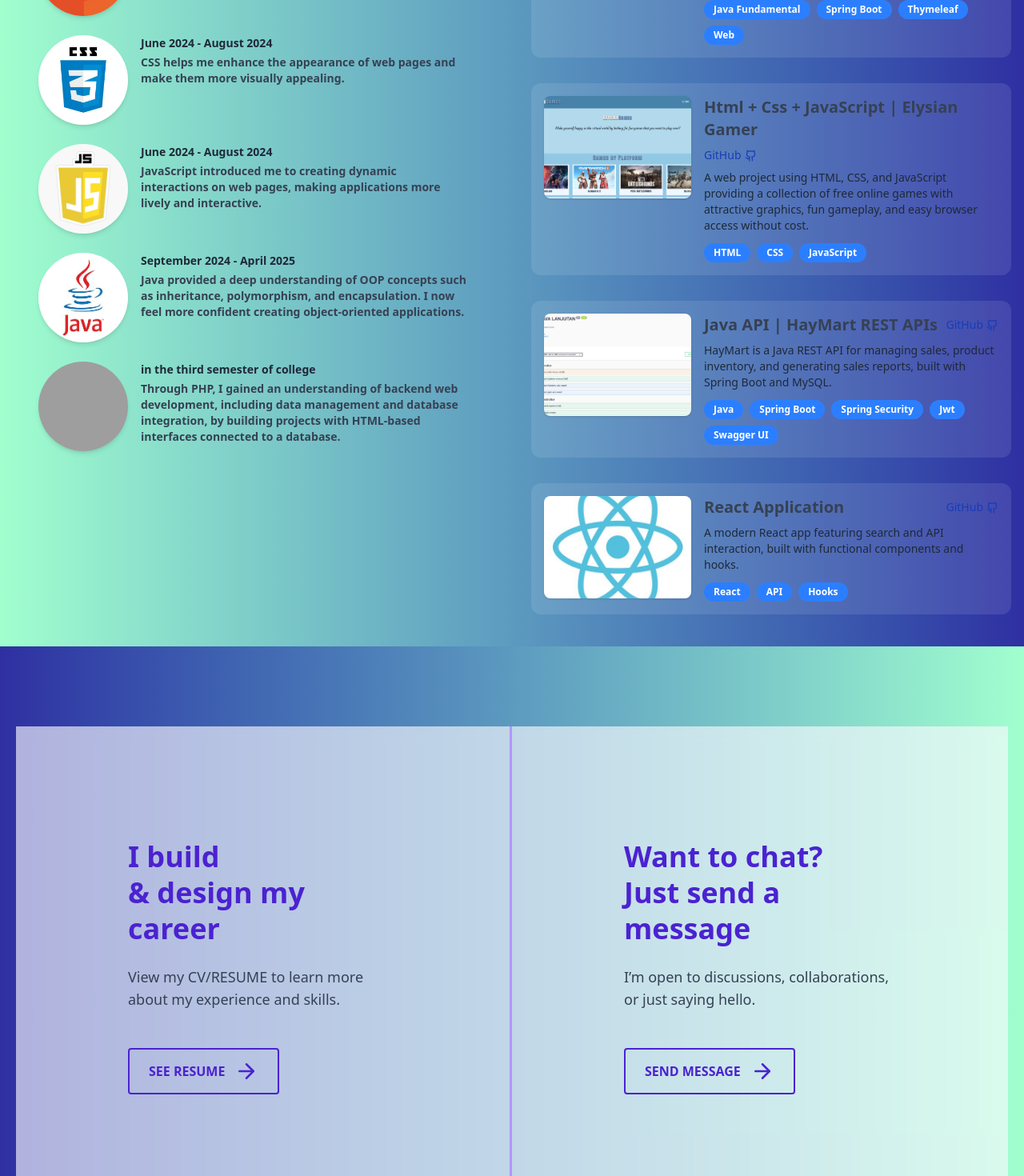
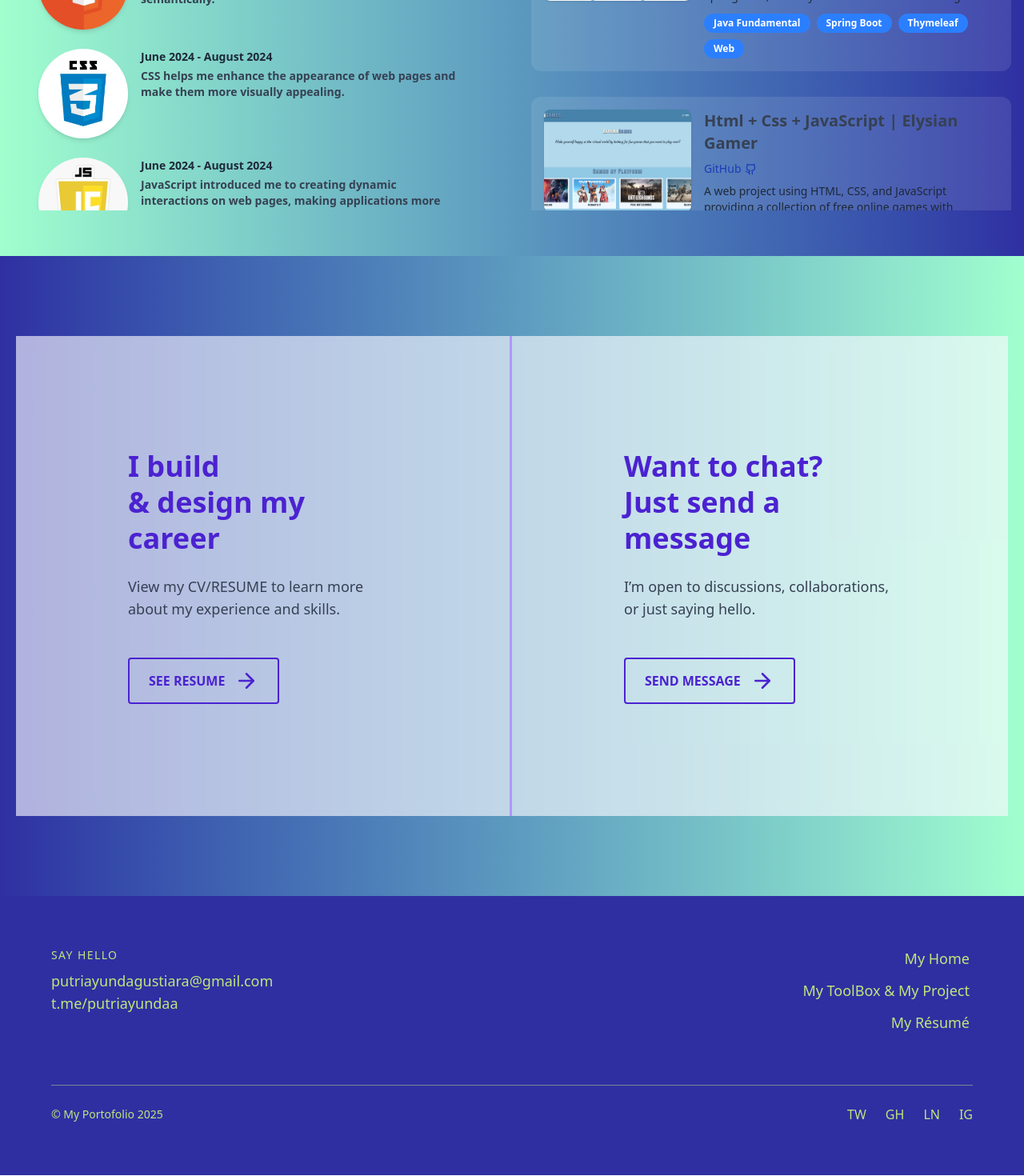
Before and after one commit to PutriAyunda11/MyPortofolio, a React (Vite) app: page /resume in a window 1280 px wide. Shown: the part 1280-2750 px from the top of the page at 80% size. Built offline with nearby package versions, Linux system fonts and the light colour scheme; grey boxes are pictures that could not be loaded.

Commit message:
update beberapa

```diff
--- a/src/components/Footer.jsx
+++ b/src/components/Footer.jsx
@@ -1,12 +1,21 @@
 import { useLocation, useNavigate } from "react-router-dom";
 import { scroller } from "react-scroll";
-import { useState, useRef } from "react";
+import { useState, useRef, useEffect } from "react";
 import { motion, useInView } from "motion/react";
 
 export default function Footer() {
-  const [_menuOpen, setMenuOpen] = useState(false);
+  const [isLaptop, setIsLaptop] = useState(false);
   const location = useLocation();
   const navigate = useNavigate();
+
+  useEffect(() => {
+    const handleResize = () => {
+      setIsLaptop(window.innerWidth >= 1024); // ≥1024px dianggap laptop/desktop
+    };
+    handleResize();
+    window.addEventListener("resize", handleResize);
+    return () => window.removeEventListener("resize", handleResize);
+  }, []);
 
   const footerRef = useRef(null);
   const contentRef = useRef(null);
@@ -24,12 +33,24 @@ export default function Footer() {
     } else {
       navigate(`/?section=${section}`);
     }
-    setMenuOpen(false);
   };
+
+  // Atur menu berdasarkan ukuran layar
+  const menuItems = isLaptop
+    ? [
+        { label: "My Home", section: "home" },
+        { label: "My ToolBox & My Project", section: "toolbox" },
+        { label: "My Résumé", section: "resume" },
+      ]
+    : [
+        { label: "My Home", section: "home" },
+        { label: "My ToolBox", section: "toolbox" },
+        { label: "My Projects", section: "projects" },
+        { label: "My Résumé", section: "resume" },
+      ];
 
   return (
     <footer className="bg-[#2F2FA2] text-[#C0E57C] px-6 sm:px-10 md:px-16 py-16">
-      {/* Animasi box utama footer */}
       <motion.div
         ref={footerRef}
         initial={{ y: 50, opacity: 0 }}
@@ -37,7 +58,6 @@ export default function Footer() {
         transition={{ duration: 0.8, ease: "easeOut" }}
         className="max-w-7xl mx-auto"
       >
-        {/* Konten footer dengan animasi fade dari putih */}
         <motion.div
           ref={contentRef}
           initial={{ opacity: 0, color: "#ffffff" }}
@@ -52,9 +72,7 @@ export default function Footer() {
             {/* Kiri */}
             <div>
               <div className="mb-6">
-                <h4 className="text-sm tracking-widest mb-2">
-                  SAY HELLO
-                </h4>
+                <h4 className="text-sm tracking-widest mb-2">SAY HELLO</h4>
                 <a
                   href="mailto:putriayundagustiara@gmail.com"
                   className="text-lg font-medium hover:text-white"
@@ -73,11 +91,7 @@ export default function Footer() {
 
             {/* Kanan */}
             <div className="flex flex-col gap-3 sm:items-end">
-              {[
-                { label: "My Home", section: "home" },
-                { label: "My ToolBox", section: "toolbox" },
-                { label: "My Résumé", section: "resume" },
-              ].map((item, idx) => (
+              {menuItems.map((item, idx) => (
                 <motion.button
                   key={idx}
                   onClick={() => handleNavigate(item.section)}
@@ -105,10 +119,18 @@ export default function Footer() {
           <div className="flex flex-col sm:flex-row justify-between items-center gap-6">
             <p className="text-sm">&copy; My Portofolio 2025</p>
             <div className="flex gap-6 text-15px font-medium">
-              <a href="#" className="hover:text-white" target="_blank" rel="noopener noreferrer">TW</a>
-              <a href="https://github.com/PutriAyunda11" className="hover:text-white" target="_blank" rel="noopener noreferrer">GH</a>
-              <a href="https://www.linkedin.com/in/putri-ayunda-gustiara-1aa690331" className="hover:text-white" target="_blank" rel="noopener noreferrer">LN</a>
-              <a href="https://www.instagram.com/pppp_yyygstrr/" className="hover:text-white" target="_blank" rel="noopener noreferrer">IG</a>
+              <a href="#" className="hover:text-white" target="_blank" rel="noopener noreferrer">
+                TW
+              </a>
+              <a href="https://github.com/PutriAyunda11" className="hover:text-white" target="_blank" rel="noopener noreferrer">
+                GH
+              </a>
+              <a href="https://www.linkedin.com/in/putri-ayunda-gustiara-1aa690331" className="hover:text-white" target="_blank" rel="noopener noreferrer">
+                LN
+              </a>
+              <a href="https://www.instagram.com/pppp_yyygstrr/" className="hover:text-white" target="_blank" rel="noopener noreferrer">
+                IG
+              </a>
             </div>
           </div>
         </motion.div>
--- a/src/components/Header.jsx
+++ b/src/components/Header.jsx
@@ -1,34 +1,62 @@
-import { useState } from "react";
+import { useState, useEffect } from "react";
 import { Link as ScrollLink, scroller } from "react-scroll";
 import { useLocation, useNavigate } from "react-router-dom";
 import { motion, AnimatePresence } from "motion/react";
 
 export default function Header() {
   const [menuOpen, setMenuOpen] = useState(false);
+  const [isLaptop, setIsLaptop] = useState(false); // cek laptop/desktop ≥1024px
   const location = useLocation();
   const navigate = useNavigate();
 
+  useEffect(() => {
+    const handleResize = () => {
+      setIsLaptop(window.innerWidth >= 1024);
+    };
+    handleResize();
+    window.addEventListener("resize", handleResize);
+    return () => window.removeEventListener("resize", handleResize);
+  }, []);
+
   const handleNavigate = (section) => {
     if (location.pathname === "/") {
-      scroller.scrollTo(section, {
+      let offsetValue = 0;
+
+      if (section === "projects") {
+        offsetValue = isLaptop ? -50 : -100; // offset berbeda untuk laptop/mobile
+        scroller.scrollTo("projects", {
           duration: 800,
           delay: 0,
           smooth: "easeInOutQuart",
+          offset: offsetValue,
         });
+      } else if (section === "toolbox") {
+        scroller.scrollTo("toolbox", {
+          duration: 800,
+          delay: 0,
+          smooth: "easeInOutQuart",
+          offset: 0,
+        });
+      } else if (section === "home") {
+        scroller.scrollTo("home", {
+          duration: 800,
+          delay: 0,
+          smooth: "easeInOutQuart",
+          offset: 0,
+        });
+      }
     } else {
       navigate(`/?section=${section}`);
     }
     setMenuOpen(false);
   };
 
-  // Animasi untuk box
   const boxVariants = {
     hidden: { opacity: 0, backgroundColor: "#ffffff" },
     visible: { opacity: 1, backgroundColor: "#ffffff" },
     exit: { opacity: 0, backgroundColor: "#ffffff" },
   };
 
-  // Animasi untuk teks dalam box
   const textVariants = {
     hidden: { opacity: 0, y: 20 },
     visible: (i) => ({
@@ -39,16 +67,27 @@ export default function Header() {
     exit: { opacity: 0, y: -20 },
   };
 
-  const menuItems = [
+  // Atur menu berdasarkan ukuran layar
+  const menuItems = isLaptop
+    ? [
+        { label: "Home", section: "home" },
+        { label: "ToolBox & Project", section: "toolbox" },
+        { label: "Resume", section: "resume" },
+      ]
+    : [
         { label: "Home", section: "home" },
         { label: "ToolBox", section: "toolbox" },
+        { label: "Projects", section: "projects" },
         { label: "Resume", section: "resume" },
       ];
 
   return (
     <header className="fixed top-0 left-0 w-full z-50">
       <div className="flex items-center justify-between px-6 py-6 md:px-10">
-        <div className="text-blue-500 text-lg md:text-2xl font-bold tracking-wide hover:text-blue-400 cursor-pointer">
+        <div
+          className="text-blue-500 text-lg md:text-2xl font-bold tracking-wide hover:text-blue-400 cursor-pointer"
+          onClick={() => handleNavigate("home")}
+        >
           MyPortofolio
         </div>
         <button
@@ -161,7 +200,7 @@ export default function Header() {
                 GH
               </a>
               <a
-                href="https://www.linkedin.com/in/putri-ayunda-gustiara-1aa690331?utm_source=share&utm_campaign=share_via&utm_content=profile&utm_medium=android_app"
+                href="https://www.linkedin.com/in/putri-ayunda-gustiara-1aa690331"
                 target="_blank"
                 rel="noopener noreferrer"
               >
--- a/src/components/Tech.jsx
+++ b/src/components/Tech.jsx
@@ -12,6 +12,7 @@ import pHtml from "../assets/projectHTML.png";
 import pC from "../assets/projectC.png";
 import pJava from "../assets/projectJava.png";
 import pJva from "../assets/projectJava2.png";
+import pPhp from "../assets/projectPhp.png";
 import { Github } from "lucide-react";
 import { motion } from "motion/react";
 import { useEffect, useState, useRef } from "react";
@@ -147,6 +148,14 @@ export default function Tech() {
       github: "https://github.com/Wahyudi120505/haymart-pos-api",
     },
     {
+      title: "Php | Koperasi simpan pinjam",
+      desc: "Web application built with PHP and MySQL to manage a cooperative's operations, including admin, members, savings, loans, and installments. Features role-based access, secure login, CRUD functions, and a responsive dashboard with Bootstrap.",
+      image: pPhp,
+      tech: ["Php", "Mysql","Bootstrap 5"],
+      github:
+        "https://github.com/PutriAyunda11/Project-Koperasi-PHP-Kelompok5.git",
+    },
+    {
       title: "React Application",
       desc: "A modern React app featuring search and API interaction, built with functional components and hooks.",
       image: ReactLogo,
@@ -179,7 +188,17 @@ export default function Tech() {
           </motion.h2>
 
           {/* Tablet & Desktop View - Logo + Teks */}
-          <div className="hidden sm:block space-y-6 pt-2 pr-8 pl-8 max-h-[970px] overflow-y-auto scroll-container">
+          <div
+            className="hidden sm:block space-y-6 pt-2 pr-8 pl-8 overflow-y-auto scroll-container"
+            style={{
+              maxHeight:
+                window.innerWidth >= 1024
+                  ? "630px"
+                  : window.innerWidth >= 768
+                  ? "900px"
+                  : "none",
+            }}
+          >
             {tools.map((tool, index) => (
               <motion.div
                 key={index}
@@ -266,6 +285,7 @@ export default function Tech() {
         {/* My Projects */}
         <motion.div
           ref={projectsRef}
+          id="projects"
           initial={{ opacity: 0, x: 50 }}
           animate={
             projectsInView ? { opacity: 1, x: 0 } : { opacity: 0, x: 50 }
@@ -273,7 +293,7 @@ export default function Tech() {
           transition={{ duration: fastDuration, delay: 0.3 }}
         >
           <motion.h2
-            className="text-2xl font-bold text-center mb-6 text-blue-800"
+            className="text-2xl font-bold text-center mb-6 text-blue-800 lg:pt-0 sm:pt-10 md:pt-13"
             initial={{ opacity: 0, y: -20 }}
             animate={
               projectsInView ? { opacity: 1, y: 0 } : { opacity: 0, y: -20 }
@@ -282,18 +302,32 @@ export default function Tech() {
           >
             My Projects
           </motion.h2>{" "}
- <div className="space-y-8">
+          <div
+            className="space-y-8 overflow-y-auto scroll-container"
+            style={{
+              maxHeight:
+                window.innerWidth >= 1024
+                  ? "630px"
+                  : window.innerWidth >= 768
+                  ? "930px"
+                  : "none",
+            }}
+          >
             {projects.map((project, index) => (
               <motion.div
                 key={index}
                 className="flex flex-col md:flex-row bg-white/10 hover:bg-white/20 transition p-4 rounded-xl hover:shadow-lg gap-4"
                 initial={{ opacity: 0, x: 30 }}
-                animate={projectsInView ? { opacity: 1, x: 0 } : { opacity: 0, x: 30 }}
+                animate={
+                  projectsInView ? { opacity: 1, x: 0 } : { opacity: 0, x: 30 }
+                }
                 transition={{
                   duration: fastItemDuration,
                   delay: index * (isMobile ? 0.05 : 0.15),
                 }}
-              >                <div className="md:w-1/3 w-full">
+              >
+                {" "}
+                <div className="md:w-1/3 w-full">
                   <img
                     src={project.image}
                     alt={project.title}
--- a/src/index.css
+++ b/src/index.css
@@ -8,7 +8,7 @@
 /* Tambahkan di file CSS global */
 .scroll-container {
   scrollbar-width: thin;
-  scrollbar-color: #527fc7 transparent; /* biru Tailwind */
+  scrollbar-color: #5b7eb8 transparent;
 }
 
 .scroll-container::-webkit-scrollbar {
```
Also changed, not shown: src/assets/projectPhp.png (added). Lines whose indentation alone changed are shown as unchanged.
